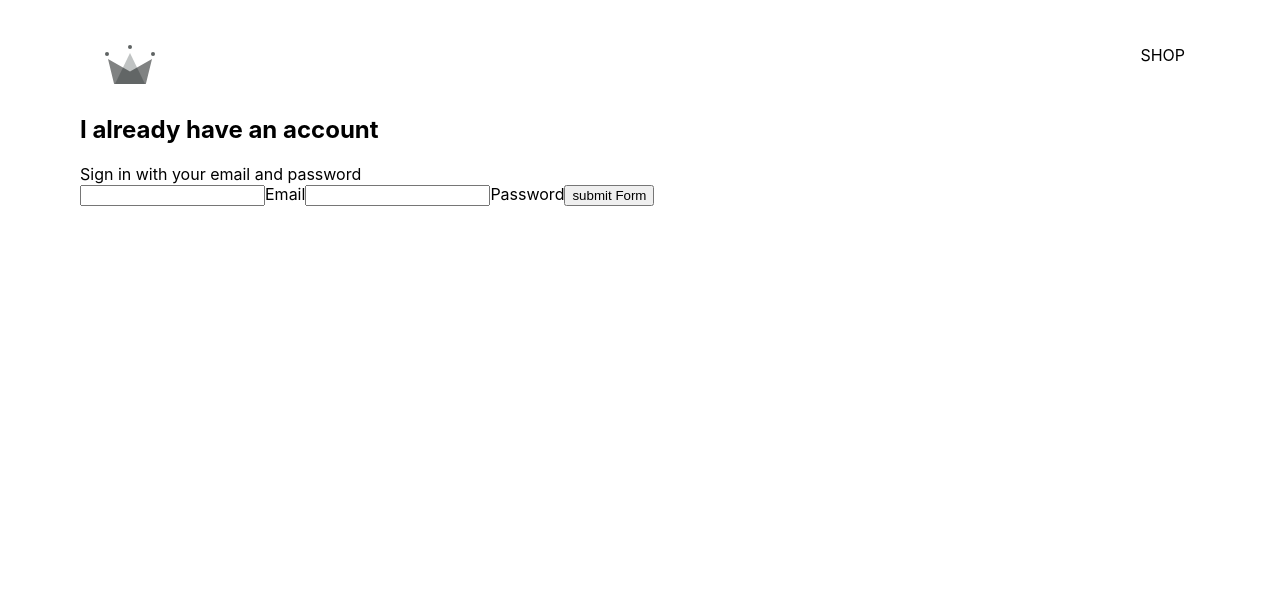
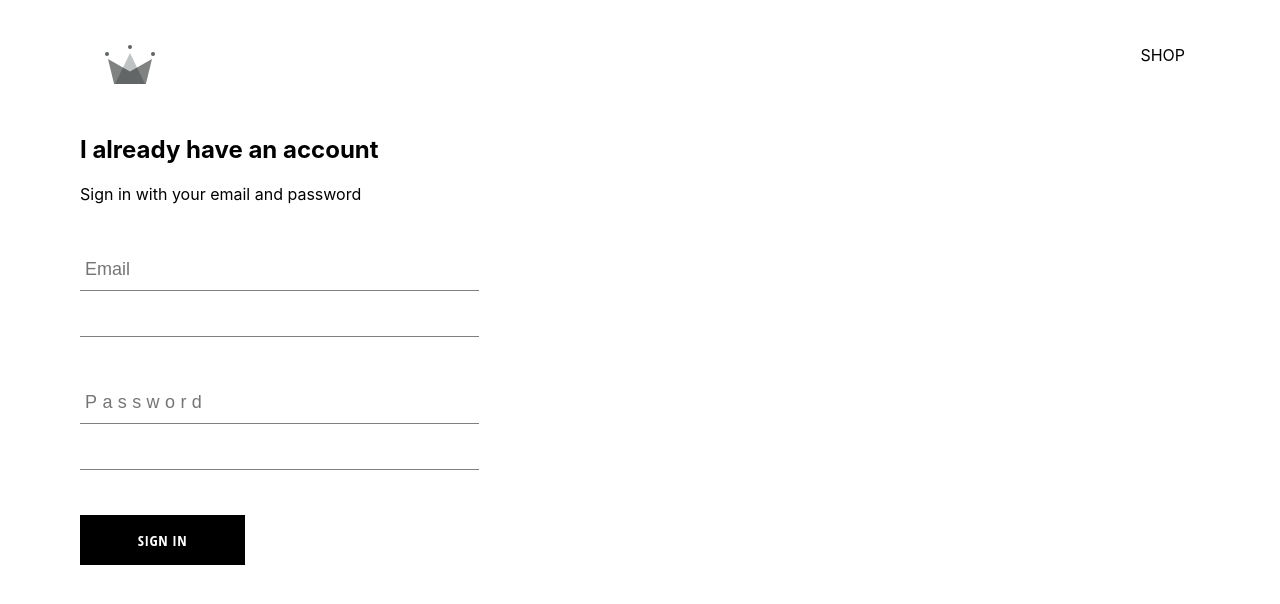
Before and after one commit to Nguyenthaiduc/Hats-shop, a React (Vite) app: page /signin in a window 1280 px wide. Shown: the top 604 px of the page. Built offline with nearby package versions, Linux system fonts and the light colour scheme.

Commit message:
add firebase

```diff
--- a/package.json
+++ b/package.json
@@ -8,6 +8,7 @@
     "preview": "vite preview"
   },
   "dependencies": {
+    "firebase": "^9.6.11",
     "node-sass": "^7.0.1",
     "react": "^18.0.0",
     "react-dom": "^18.0.0",
--- /dev/null
+++ b/src/components/CustomItem/CustomButton.tsx
@@ -0,0 +1,18 @@
+import React from 'react'
+import './custom-button.scss'
+
+interface Props {
+  children?:React.ReactNode
+  type: string
+  value : string
+}
+
+const CustomButton : React.FC<Props>= ({children,type,value}) => {
+  return (
+   <button className="custom-button">
+     {children}
+   </button>
+  )
+}
+
+export default CustomButton
--- /dev/null
+++ b/src/components/CustomItem/custom-button.scss
@@ -0,0 +1,22 @@
+.custom-button {
+    min-width: 165px;
+    width: auto;
+    height: 50px;
+    letter-spacing: 0.5px;
+    line-height: 50px;
+    padding: 0 35px 0 35px;
+    font-size: 15px;
+    background-color: black;
+    color: white;
+    text-transform: uppercase;
+    font-family: 'Open Sans Condensed';
+    font-weight: bolder;
+    border: none;
+    cursor: pointer;
+
+    &:hover {
+      background-color: white;
+      color: black;
+      border: 1px solid black;
+    }
+  }
--- /dev/null
+++ b/src/components/FormInput/FormInput.tsx
@@ -0,0 +1,39 @@
+import React from 'react'
+import './form_input.scss'
+
+interface Props {
+    label: string
+    name: string
+    value: string
+    type: string
+    placeholder: string
+    required: any
+    handleChange: (e: React.ChangeEvent<HTMLInputElement>) => void
+
+}
+
+const FormInput: React.FC<Props> = ({ label, name, value, type, placeholder, handleChange, required }) => {
+    return (
+        <div className="group">
+            <input
+                className="form-input"
+                type={type}
+                name={name}
+                value={value}
+                placeholder={placeholder}
+                onChange={handleChange}
+                required={required}
+            />
+            {
+                label ? (
+                    <label className={`${value.length ? 'shrink' : ''} form-input`}>
+
+                    </label>
+                ) : null
+            }
+
+        </div>
+    )
+}
+
+export default FormInput
--- /dev/null
+++ b/src/components/FormInput/form_input.scss
@@ -0,0 +1,54 @@
+$sub-color: grey;
+$main-color: black;
+
+@mixin shrinkLabel {
+  top: -14px;
+  font-size: 12px;
+  color: $main-color;
+}
+
+.group {
+  position: relative;
+  margin: 45px 0;
+
+  .form-input {
+    background: none;
+    background-color: white;
+    color: $sub-color;
+    font-size: 18px;
+    padding: 10px 10px 10px 5px;
+    display: block;
+    width: 100%;
+    border: none;
+    border-radius: 0;
+    border-bottom: 1px solid $sub-color;
+    margin: 25px 0;
+
+    &:focus {
+      outline: none;
+    }
+
+    &:focus ~ .form-input-label {
+      @include shrinkLabel();
+    }
+  }
+
+  input[type='password'] {
+    letter-spacing: 0.3em;
+  }
+
+  .form-input-label {
+    color: $sub-color;
+    font-size: 16px;
+    font-weight: normal;
+    position: absolute;
+    pointer-events: none;
+    left: 5px;
+    top: 10px;
+    transition: 300ms ease all;
+
+    &.shrink {
+      @include shrinkLabel();
+    }
+  }
+}
--- a/src/components/SignIn/SignIn.tsx
+++ b/src/components/SignIn/SignIn.tsx
@@ -1,4 +1,6 @@
 import React, { useState } from 'react'
+import FormInput from '../FormInput/FormInput'
+import CustomButton from '../CustomItem/CustomButton'
 import './signin.scss'
 const SignIn: React.FC = () => {
     const [emailAndPassword, setEmailAndPassword] = useState({
@@ -27,23 +29,28 @@ const SignIn: React.FC = () => {
             <span>Sign in with your email and password</span>
 
             <form onSubmit={() => handleSubmit}>
-                <input
+                <FormInput
+                    label ="email"
                     name="email"
                     value={emailAndPassword.email}
                     type="email"
-                    onChange={handleChange}
+                    handleChange={handleChange}
+                    placeholder = "Email"
                     required
                 />
-                <label>Email</label>
-                <input
+
+                <FormInput
+                    label="password"
                     name="password"
                     value={emailAndPassword.password}
                     type="password"
+                    handleChange={handleChange}
+                    placeholder = "Password"
                     required
                 />
-                <label>Password</label>
 
-                <input type="submit" value="submit Form" />
+
+                <CustomButton type="submit" value="submit Form" >Sign In</CustomButton>
             </form>
         </div>
     )
--- a/src/components/SignIn/signin.scss
+++ b/src/components/SignIn/signin.scss
@@ -0,0 +1,10 @@
+.sign-in{
+    width:30vw;
+    display:flex;
+    flex-direction: column;
+
+    .title{
+        margin : 10px 0;
+
+    }
+}
```
Also changed, not shown: src/components/CustomItem/CustomItem.tsx (deleted, +0 -11 lines), src/firebase/firebase.ts (added, +18 -0 lines), src/components/CustomItem/custom-item.scss (deleted), 1 other file (tests, documents, lock files or other folders).
